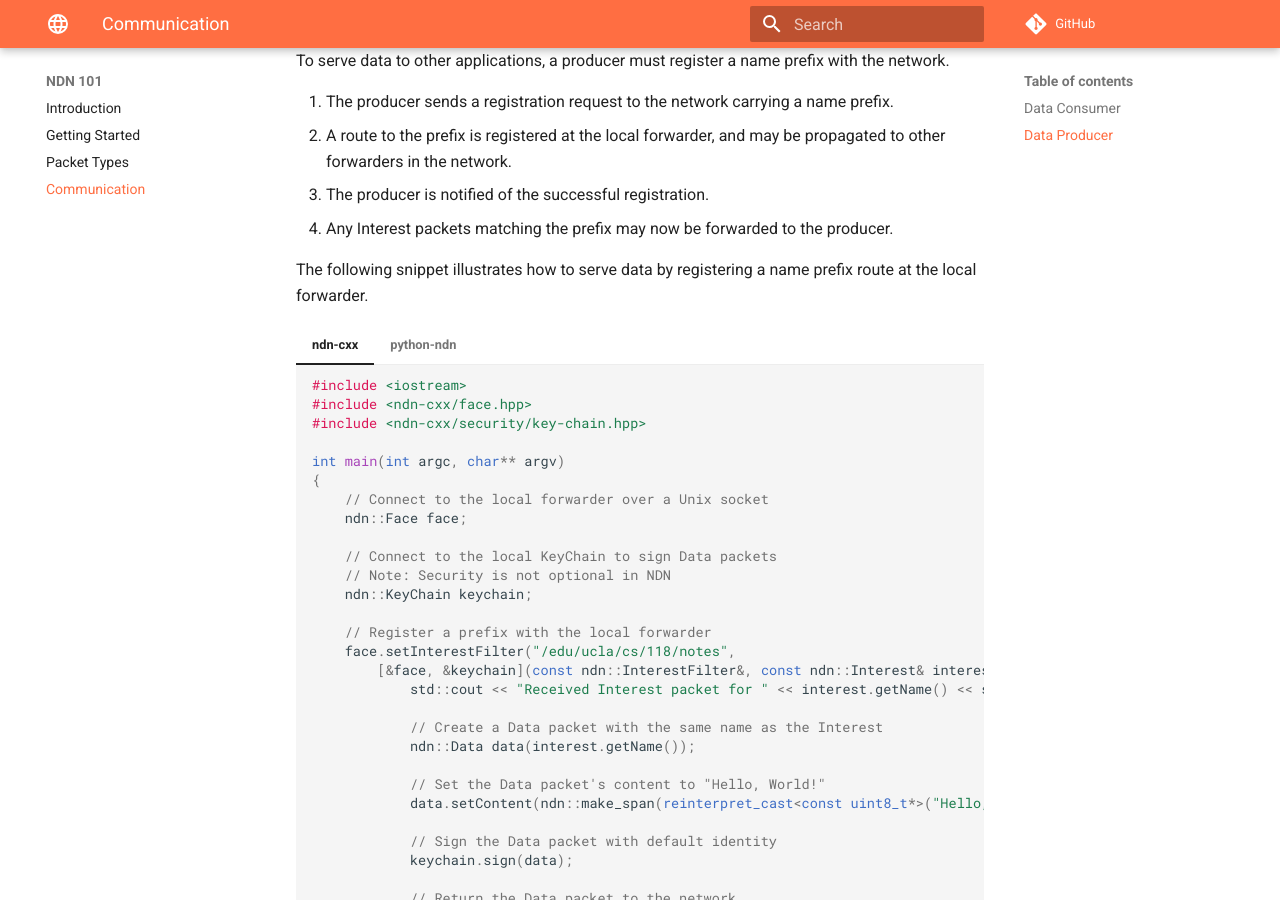
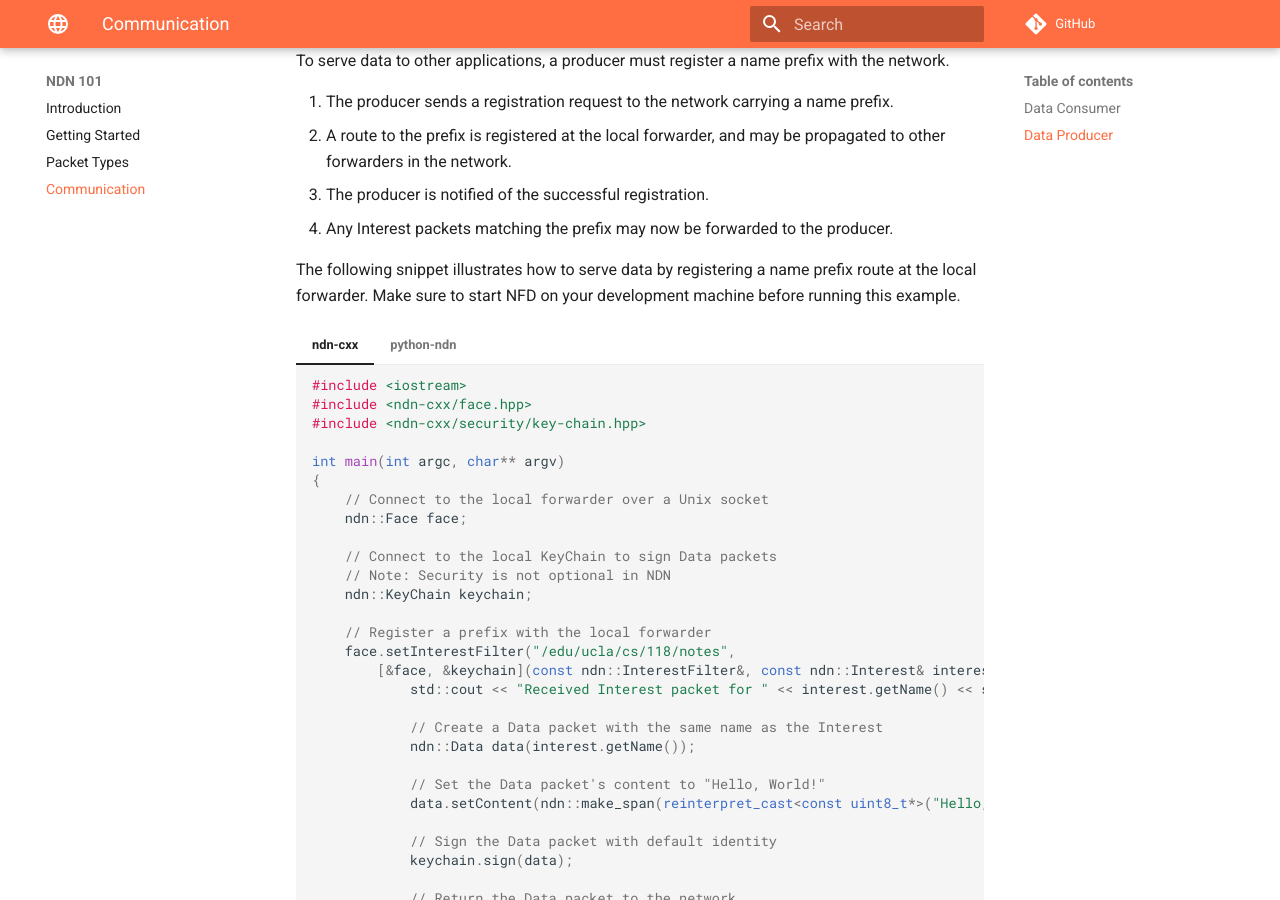
Before and after one commit to named-data/ndn-101, an MkDocs documentation site: the page built from docs/communication.md, in a window 1280 px wide and 900 px high, scrolled down 1455 px. Built offline with MkDocs 1.6.1 and Material for MkDocs 9.7.7, drawn with Linux system fonts in a browser that asks for light colours; comment, search, counter and statistics services are not loaded.

Commit message:
comm: add NFD note

```diff
--- a/docs/communication.md
+++ b/docs/communication.md
@@ -134,6 +134,7 @@ To serve data to other applications, a producer must register a name prefix with
   1. Any Interest packets matching the prefix may now be forwarded to the producer.
 
 The following snippet illustrates how to serve data by registering a name prefix route at the local forwarder.
+Make sure to start NFD on your development machine before running this example.
 
 === "ndn-cxx"
 
```
